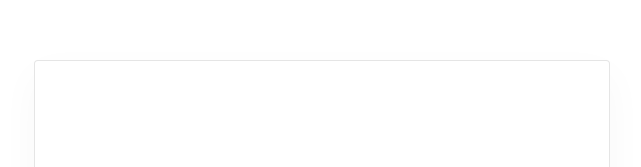
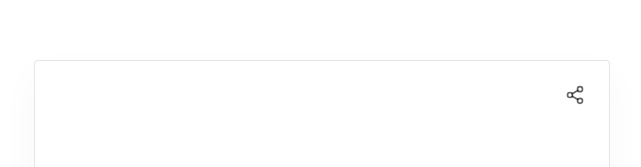
Before and after one commit to whitespacedesign/whitespace-design-house, a React (Vite) app: page / in a window 1280 px wide. Shown: the part 107-274 px from the top of the page, without its empty margins (318-959 px from the left). Built offline with nearby package versions, Linux system fonts and the light colour scheme; a web font is replaced by a local one.

Commit message:
Add button to share QR code and update styles

```diff
--- a/src/App.tsx
+++ b/src/App.tsx
@@ -228,6 +228,17 @@ export default function App() {
                   className="absolute inset-0 bg-white border border-black/10 rounded-sm overflow-hidden"
                   style={{ backfaceVisibility: 'hidden', WebkitBackfaceVisibility: 'hidden' }}
                 >
+                  <button
+                    onClick={(e) => {
+                      e.stopPropagation();
+                      if (!isCardFlipped) setShowQR(true);
+                    }}
+                    disabled={isCardFlipped}
+                    className={`absolute top-3 right-3 sm:top-4 sm:right-4 p-2 rounded-full hover:bg-black/5 transition-colors z-20 text-black/60 hover:text-black ${isCardFlipped ? 'pointer-events-none' : ''}`}
+                    aria-label="Share QR Code"
+                  >
+                    <Share2 className="w-4 h-4 sm:w-5 sm:h-5" />
+                  </button>
                   <div className="absolute -bottom-8 -left-8 sm:-bottom-10 sm:-left-10 md:-bottom-12 md:-left-12 w-72 h-72 sm:w-96 sm:h-96 md:w-[420px] md:h-[420px]">
                     <img
                       src="/logo.png"
@@ -389,9 +400,9 @@ export default function App() {
             >
               <button
                 onClick={() => setShowQR(false)}
-                className="absolute top-4 right-4 p-2 rounded-full hover:bg-black/5 transition-colors"
+                className="absolute top-4 right-4 flex items-center justify-center rounded-full hover:bg-black/5 transition-colors -mr-[12px] -mt-[12px] w-[26px] h-[26px]"
               >
-                <X className="w-5 h-5" />
+                <X className="w-5 h-5 mb-0" />
               </button>
 
               <div className="text-center mb-8 mt-2">
```
